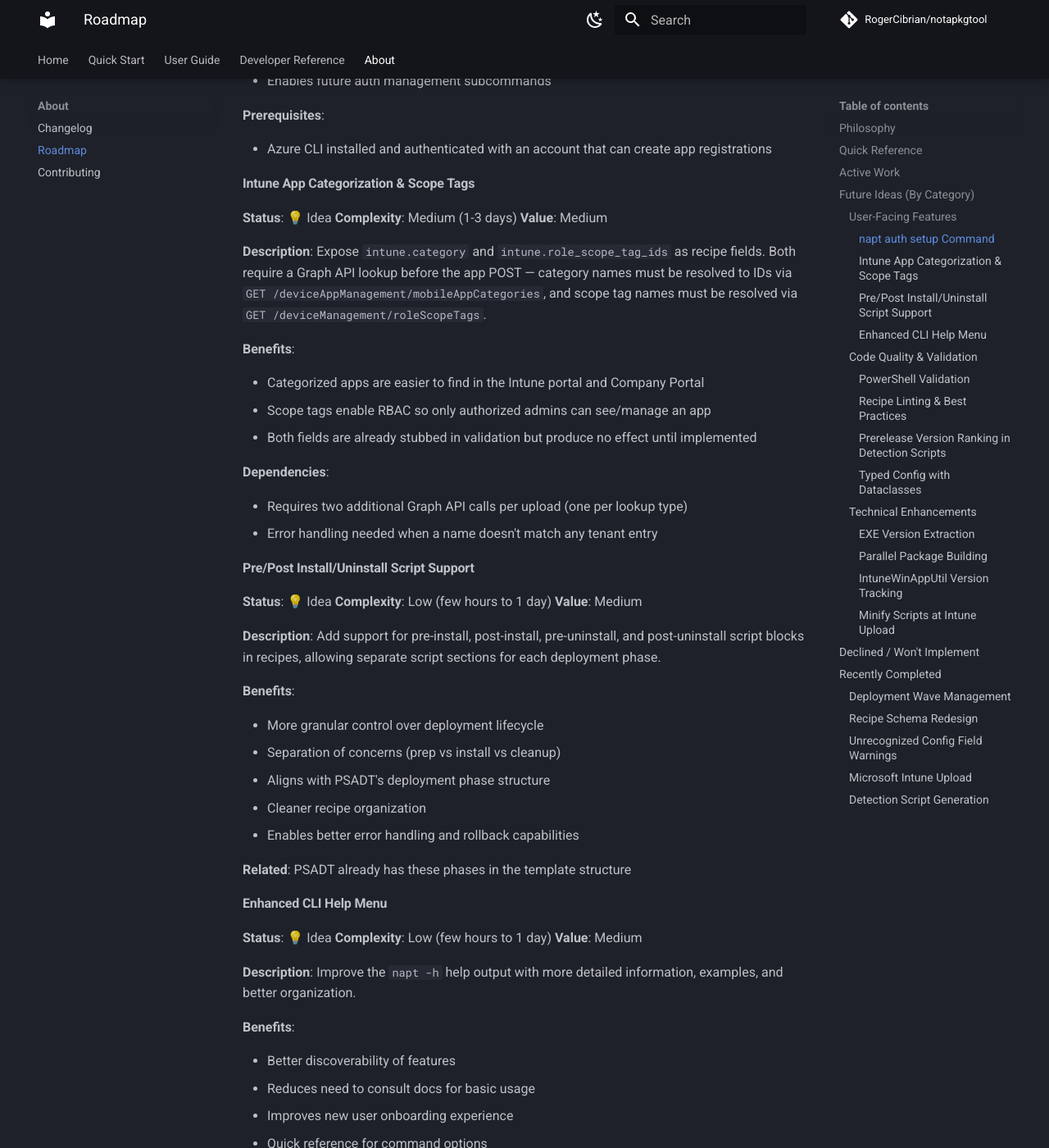
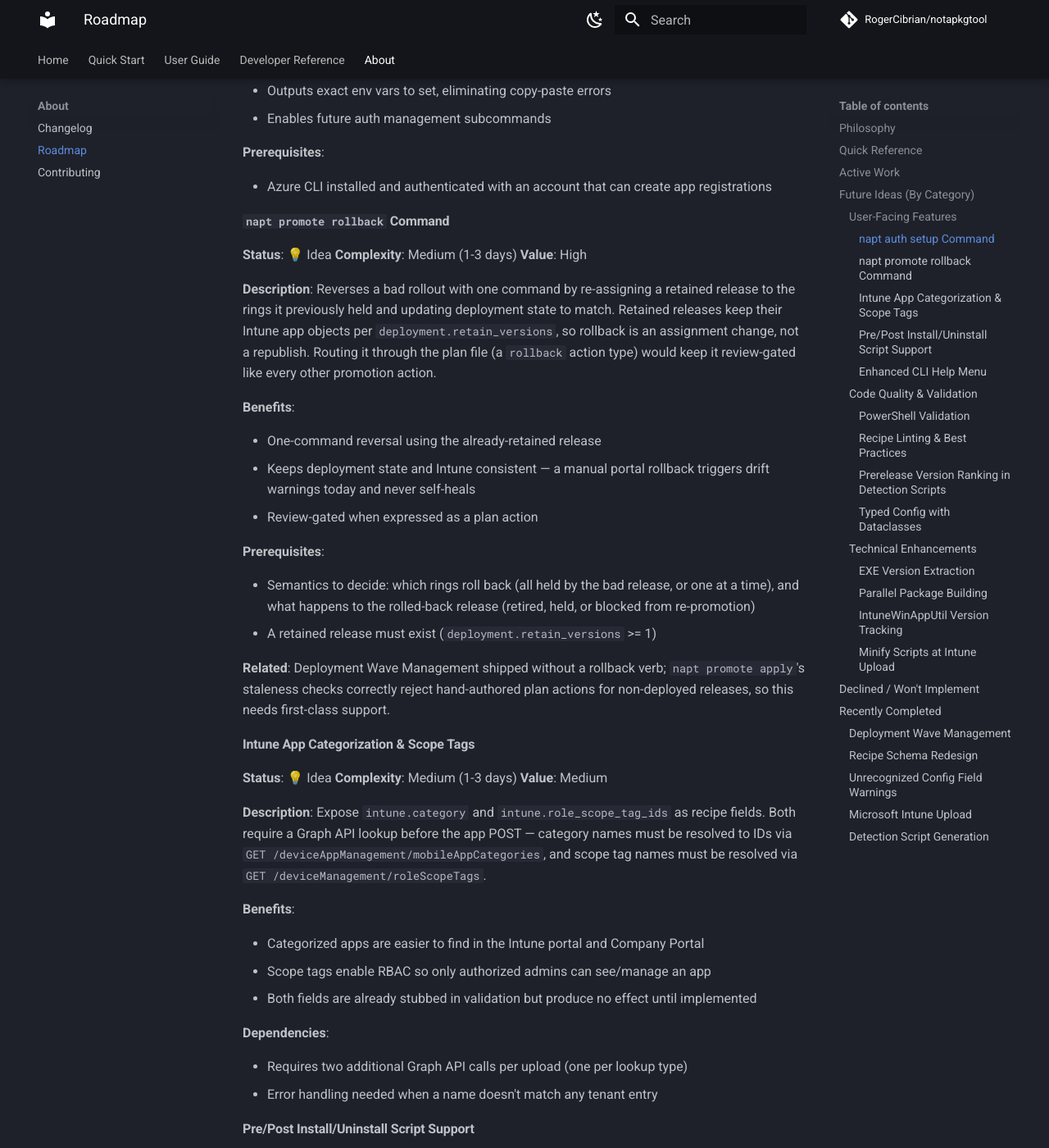
Before and after one commit to RogerCibrian/notapkgtool, an MkDocs documentation site: the page built from docs/roadmap.md, in a window 1280 px wide and 1400 px high, scrolled down 2768 px. Shown: the whole window at 82% size. Built offline with MkDocs 1.6.1 and Material for MkDocs 9.7.7, drawn with Linux system fonts in a browser that asks for light colours; comment, search, counter and statistics services are not loaded; some of the changed text lies outside the part shown.

Commit message:
docs: Add promote rollback roadmap idea

```diff
--- a/docs/roadmap.md
+++ b/docs/roadmap.md
@@ -27,6 +27,7 @@ This roadmap is a living document showing potential future directions for NAPT.
 | Microsoft Intune Upload | ✅ Completed | User-Facing | High | Very High |
 | `napt auth setup` Command | 💡 Idea | User-Facing | Low | High |
 | Deployment Wave Management | ✅ Completed | User-Facing | Very High | High |
+| `napt promote rollback` Command | 💡 Idea | User-Facing | Medium | High |
 | Pre/Post Install/Uninstall Script Support | 💡 Idea | User-Facing | Low | Medium |
 | Enhanced CLI Help Menu | 💡 Idea | User-Facing | Low | Medium |
 | Intune App Categorization & Scope Tags | 💡 Idea | User-Facing | Medium | Medium |
@@ -89,6 +90,39 @@ subcommands.
 
 - Azure CLI installed and authenticated with an account that can create app
   registrations
+
+#### `napt promote rollback` Command
+
+**Status**: 💡 Idea
+**Complexity**: Medium (1-3 days)
+**Value**: High
+
+**Description**: Reverses a bad rollout with one command by re-assigning a
+retained release to the rings it previously held and updating deployment
+state to match.
+Retained releases keep their Intune app objects per
+`deployment.retain_versions`, so rollback is an assignment change, not a
+republish.
+Routing it through the plan file (a `rollback` action type) would keep it
+review-gated like every other promotion action.
+
+**Benefits**:
+
+- One-command reversal using the already-retained release
+- Keeps deployment state and Intune consistent — a manual portal rollback
+    triggers drift warnings today and never self-heals
+- Review-gated when expressed as a plan action
+
+**Prerequisites**:
+
+- Semantics to decide: which rings roll back (all held by the bad
+    release, or one at a time), and what happens to the rolled-back
+    release (retired, held, or blocked from re-promotion)
+- A retained release must exist (`deployment.retain_versions` >= 1)
+
+**Related**: Deployment Wave Management shipped without a rollback verb;
+`napt promote apply`'s staleness checks correctly reject hand-authored
+plan actions for non-deployed releases, so this needs first-class support.
 
 #### Intune App Categorization & Scope Tags
 
```
Also changed, not shown: other parts of docs/roadmap.md (+2 -2 lines).
